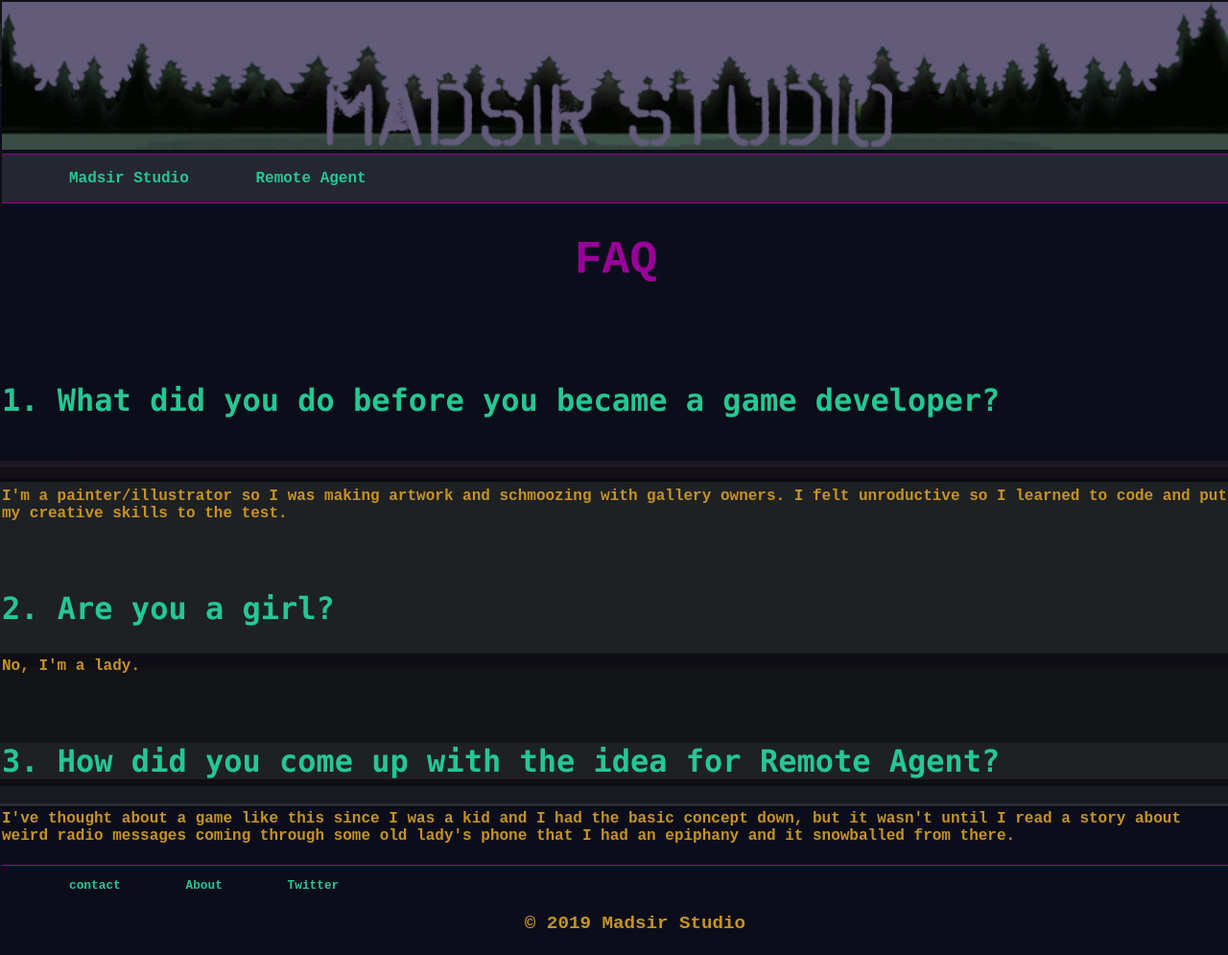
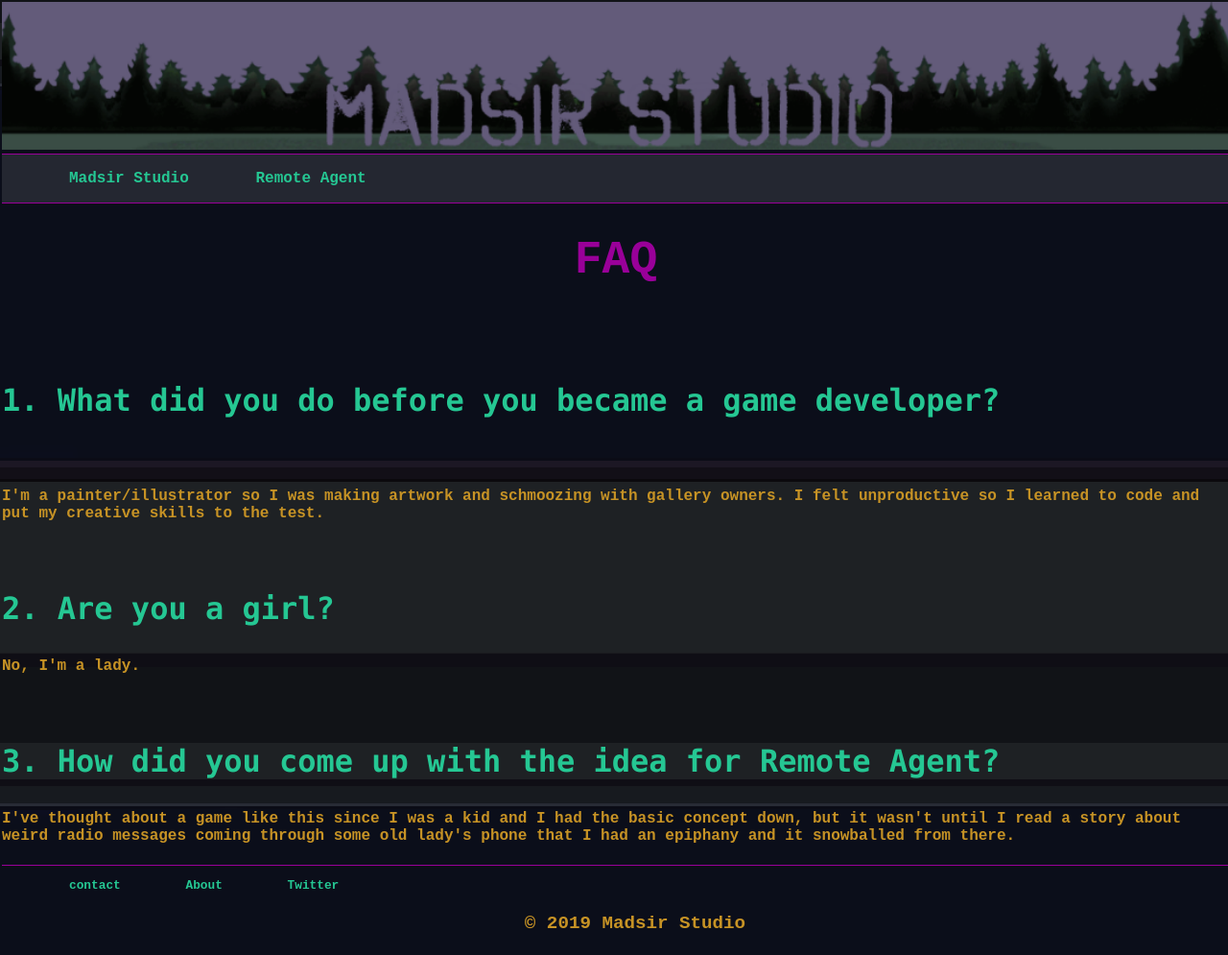
Before and after one commit to Madsir/madsirstudio.github.io, a Jekyll site: the page built from faq/index.html, in a window 1280 px wide. Shown: the whole page at 96% size. Built offline with Jekyll 4.4.1, drawn with Linux system fonts in a browser that asks for light colours.

Commit message:
Update index.html

```diff
--- a/faq/index.html
+++ b/faq/index.html
@@ -10,7 +10,7 @@
   <br>
   <h3>1. What did you do before you became a game developer?</h3>
  <br>
-  <h4>I'm a painter/illustrator so I was making artwork and schmoozing with gallery owners. I felt unroductive so I learned to code and put my creative skills to the test.</h4>
+  <h4>I'm a painter/illustrator so I was making artwork and schmoozing with gallery owners. I felt unproductive so I learned to code and put my creative skills to the test.</h4>
   <br>
   <h3>2. Are you a girl?
     <h4> No, I'm a lady. </h4>
```
